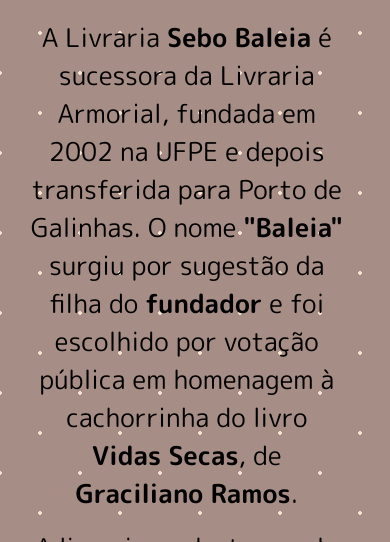
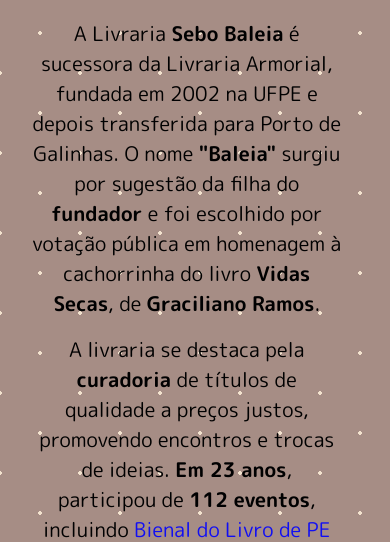
Before and after one commit to sal0minh0/siteSeboBaleia, a plain HTML site: page outras_paginas/sobre.html in a window 390 px wide. Shown: the part 247-789 px from the top of the page. Drawn offline with Linux system fonts and the light colour scheme.

Commit message:
font-size no sobre

```diff
--- a/styles.css
+++ b/styles.css
@@ -562,5 +562,9 @@
 
   .conteudo-principal-sobre img {
     margin-right: 0;
+
+  }
+  .sobre {
+    font-size: 70%;
   }
 }
```
